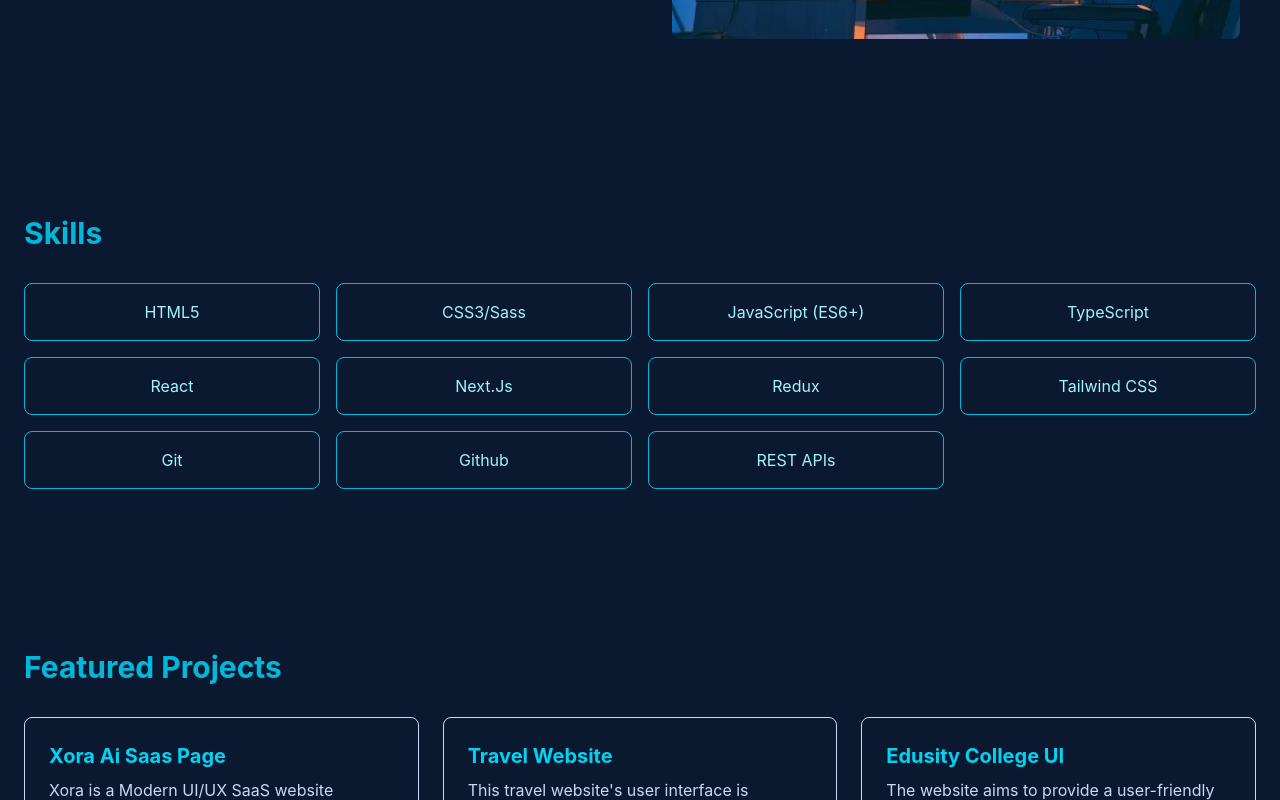
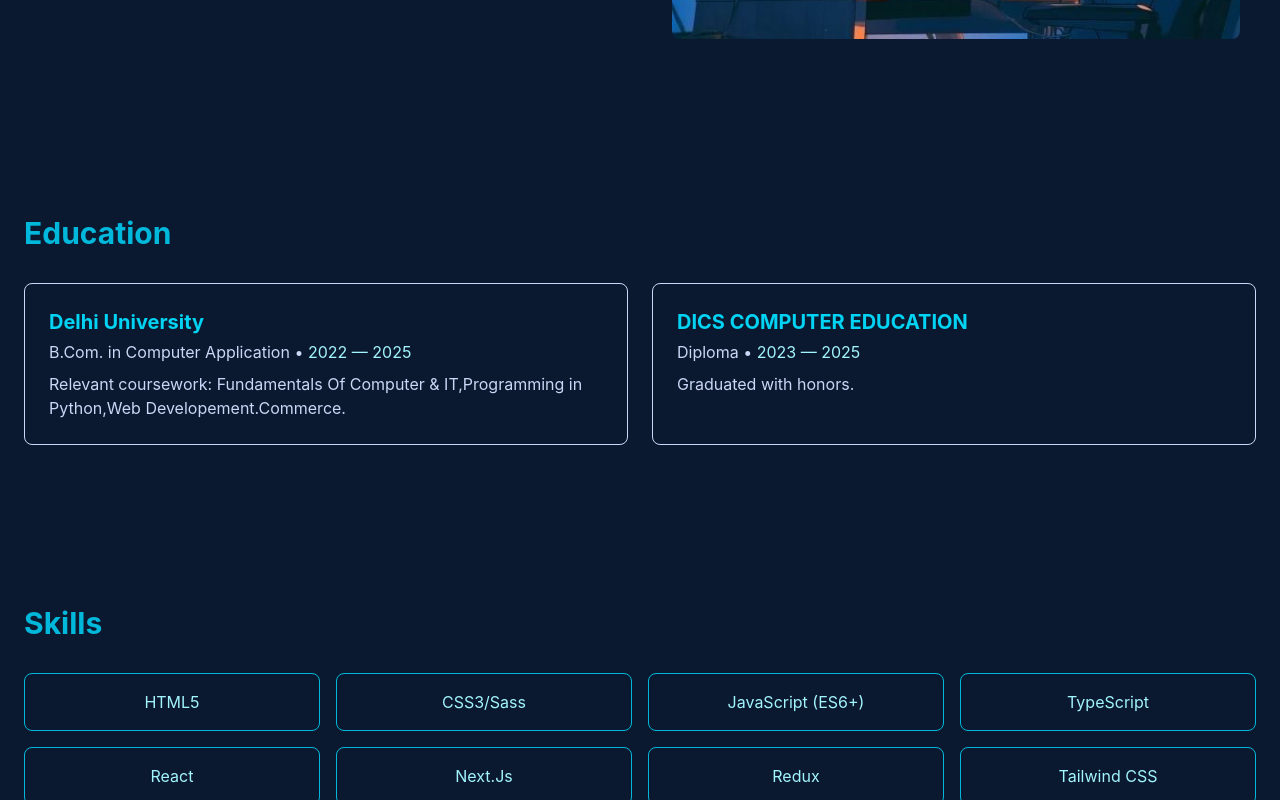
Before and after one commit to nikhildev-webapp/portfolio, a React (Vite) app: page / in a window 1280 px wide. Shown: the part 1280-2080 px from the top of the page. Built offline with nearby package versions, Linux system fonts and the light colour scheme.

Commit message:
Add Education Details

```diff
--- a/src/App.jsx
+++ b/src/App.jsx
@@ -3,6 +3,7 @@ import { FiGithub, FiLinkedin, FiMail } from "react-icons/fi";
 import { FaWhatsapp } from "react-icons/fa";
 import { motion } from "framer-motion";
 import code from "./assets/code.jpg";
+import Education from "./components/Education";
 
 function App() {
   const [activeSection, setActiveSection] = useState("home");
@@ -52,7 +53,7 @@ function App() {
     }
   };
   const handleScroll = () => {
-    const sections = ["home", "about", "skills", "projects", "contact"];
+    const sections = ["home", "about", "education", "skills", "projects", "contact"];
     const navHeight = 80;
 
     for (const sectionId of sections) {
@@ -87,7 +88,7 @@ function App() {
               Portfolio
             </motion.div>
             <div className="hidden md:flex space-x-8">
-              {["home", "about", "skills", "projects", "contact"].map(
+              {["home", "about", "education", "skills", "projects", "contact"].map(
                 (item) => (
                   <button
                     key={item}
@@ -160,6 +161,9 @@ function App() {
             </div>
           </div>
         </section>
+
+        {/* Education Section */}
+        <Education />
 
         {/* Skills Section */}
         <section id="skills" className="section-padding">
--- /dev/null
+++ b/src/components/Education.jsx
@@ -0,0 +1,45 @@
+
+
+const education = [
+  {
+    institution: "Delhi University",
+    degree: "B.Com. in Computer Application",
+    period: "2022 — 2025",
+    details:
+      "Relevant coursework: Fundamentals Of Computer & IT,Programming in Python,Web Developement.Commerce.",
+  },
+  {
+    institution: "DICS COMPUTER EDUCATION",
+    degree: "Diploma",
+    period: "2023 — 2025",
+    details: "Graduated with honors.",
+  },
+];
+
+function Education() {
+  return (
+    <section id="education" className="section-padding">
+      <h2 className="text-3xl font-bold text-cyan-500 mb-8">Education</h2>
+      <div className="grid md:grid-cols-2 gap-6">
+        {education.map((edu) => (
+          <div
+            key={edu.institution}
+            className="bg-primary/50 p-6 rounded-lg border border-secondary/20"
+          >
+            <h3 className="text-xl font-bold text-cyan-400 mb-1">
+              {edu.institution}
+            </h3>
+            <p className="text-secondary mb-2">
+              {edu.degree} • <span className="text-cyan-200">{edu.period}</span>
+            </p>
+            {edu.details && (
+              <p className="text-textSecondary">{edu.details}</p>
+            )}
+          </div>
+        ))}
+      </div>
+    </section>
+  );
+}
+
+export default Education;
```
